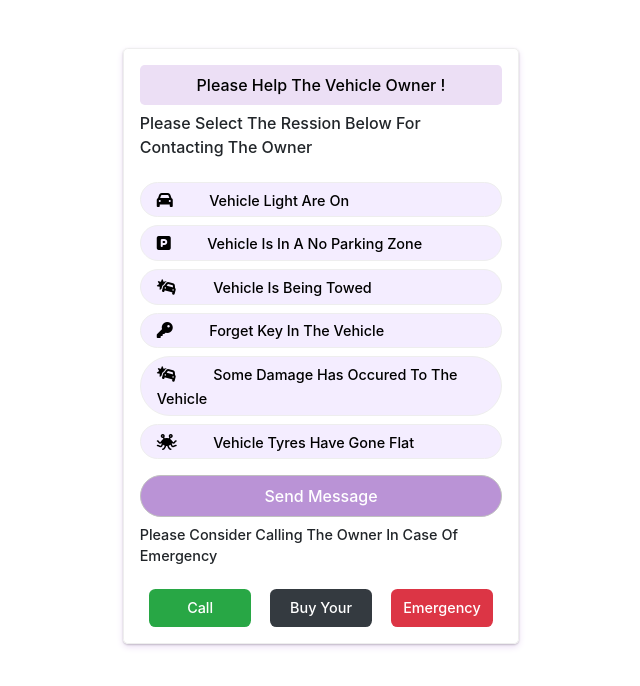
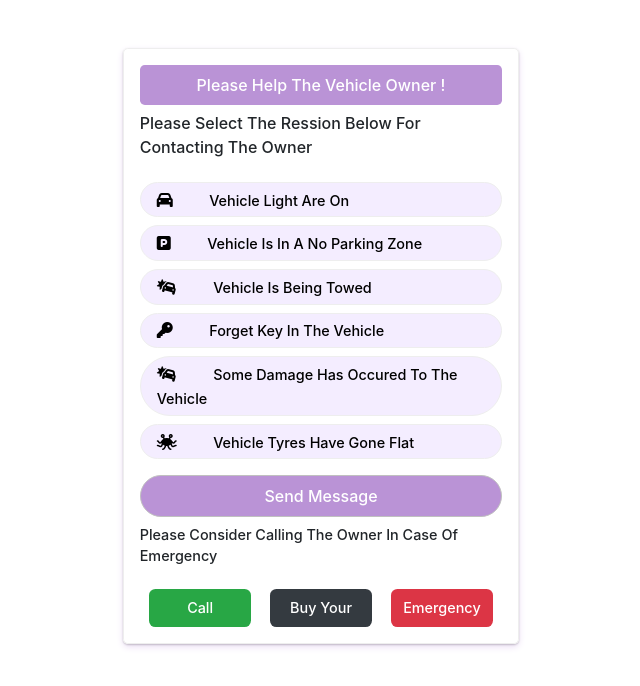
Before and after one commit to pwtnaqash/scanguard2, a plain HTML site: page SignUp.html in a window 1280 px wide. Shown: the whole page, without its empty margins (319-959 px from the left). Drawn offline with nearby package versions, Linux system fonts and the light colour scheme.

Commit message:
first commit

```diff
--- a/style.css
+++ b/style.css
@@ -1259,7 +1259,8 @@
 #signUpPage button{
     width: 100%;
     border: 1px solid silver;
-    background-color: #ECDFF5;
+    background-color: #ba93d6;
+    color: white;
     padding: 0.5rem;
     text-transform: capitalize;
     font-weight: 500;
@@ -1315,7 +1316,7 @@
     border-radius: 3rem;
 }
 #signup_inner_button button:hover{
-    background-color: #ba93d67a;
+    background-color: #ba93d60a;
     color: black;
 }
 #signup-footer_text p{
```
